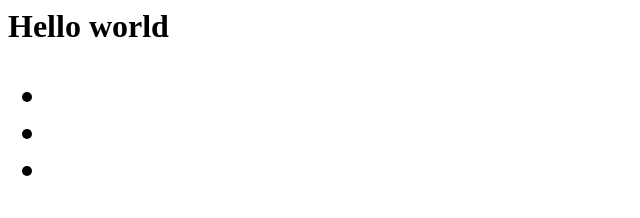
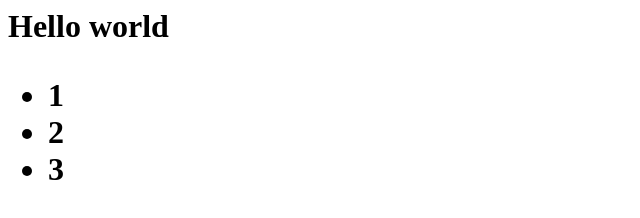
Before and after one commit to alibalbars/firebase-todo-app, a plain HTML site: page index.html in a window 1280 px wide. Shown: the full height of the page, 0-640 px from the left. Drawn offline with Linux system fonts and the light colour scheme.

Commit message:
Update index.html

```diff
--- a/index.html
+++ b/index.html
@@ -1,12 +1,8 @@
 <h1>Hello world<h1>
+<ul class="list-group">
+  <li class="list-group-item"> 1</li>
+
+  <li class="list-group-item"> 2</li>
+
+  <li class="list-group-item"> 3</li>
 <ul>
-  <li>
-
-  </li>
-
-  <li>
-  </li>
-
-  <li>
-  </li>
-<ul>
```
